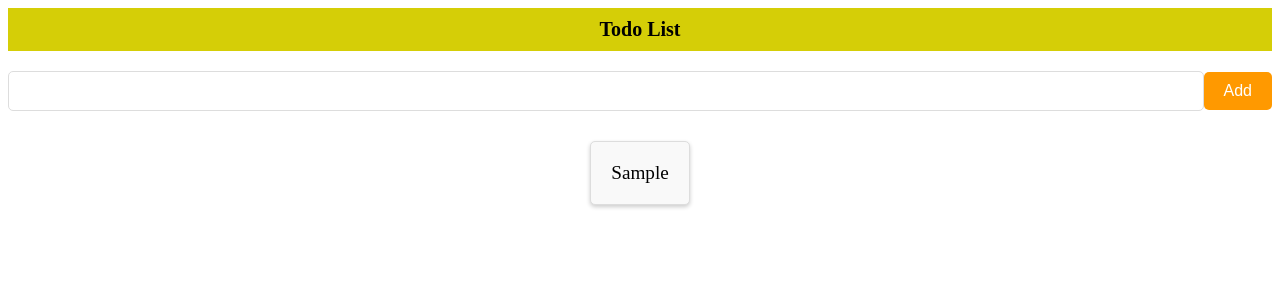
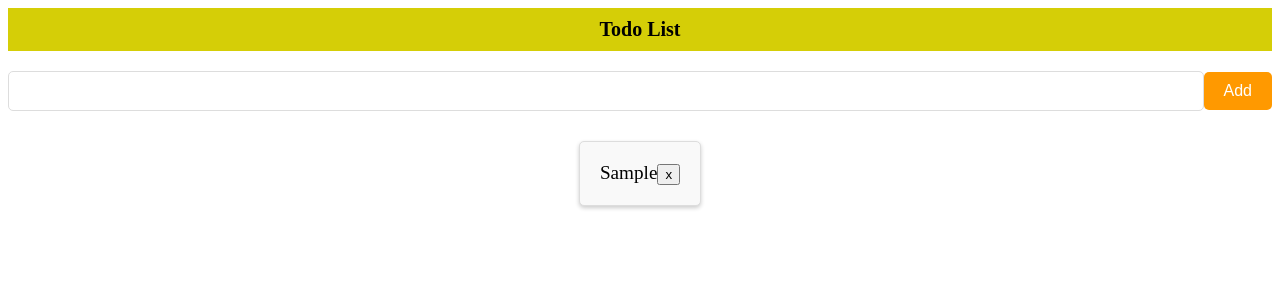
Before and after one commit to Nayem73/Projects, a React (Vite) app in the folder todo-app/: page / in a window 1280 px wide. Both pictures are taken after typing "Sample" into the empty fields and a click on the button "Add". Shown: the top 300 px of the page. Built offline with nearby package versions, Linux system fonts and the light colour scheme.

Commit message:
delete button for todoElements works!

```diff
--- a/todo-app/src/components/Form.jsx
+++ b/todo-app/src/components/Form.jsx
@@ -14,7 +14,7 @@ export default function Form() {
         todos={todos}
         setTodos={setTodos}
       />
-      <TodoList todos={todos} />
+      <TodoList todos={todos} setTodos={setTodos} />
     </div>
   );
 }
--- a/todo-app/src/components/TodoElement.jsx
+++ b/todo-app/src/components/TodoElement.jsx
@@ -1,5 +1,15 @@
 import "./TodoElement.css";
 
-export default function TodoElement({ todo }) {
-  return <div className="modern-list-elements">{todo}</div>;
+export default function TodoElement({ todo, todos, setTodos }) {
+  function buttonClickEvent(event) {
+    const newTodos = todos.filter((element) => element !== todo);
+    setTodos(newTodos);
+  }
+
+  return (
+    <div className="modern-list-elements">
+      {todo}
+      <button onClick={(event) => buttonClickEvent(event)}>x</button>
+    </div>
+  );
 }
--- a/todo-app/src/components/TodoList.jsx
+++ b/todo-app/src/components/TodoList.jsx
@@ -1,11 +1,11 @@
 import TodoElement from "./TodoElement";
 import "./TodoList.css";
 
-export default function TodoList({ todos }) {
+export default function TodoList({ todos, setTodos }) {
   return (
     <div className="modern-list">
       {todos.map((todo) => (
-        <TodoElement todo={todo} />
+        <TodoElement todo={todo} todos={todos} setTodos={setTodos} />
       ))}
     </div>
   );
```
